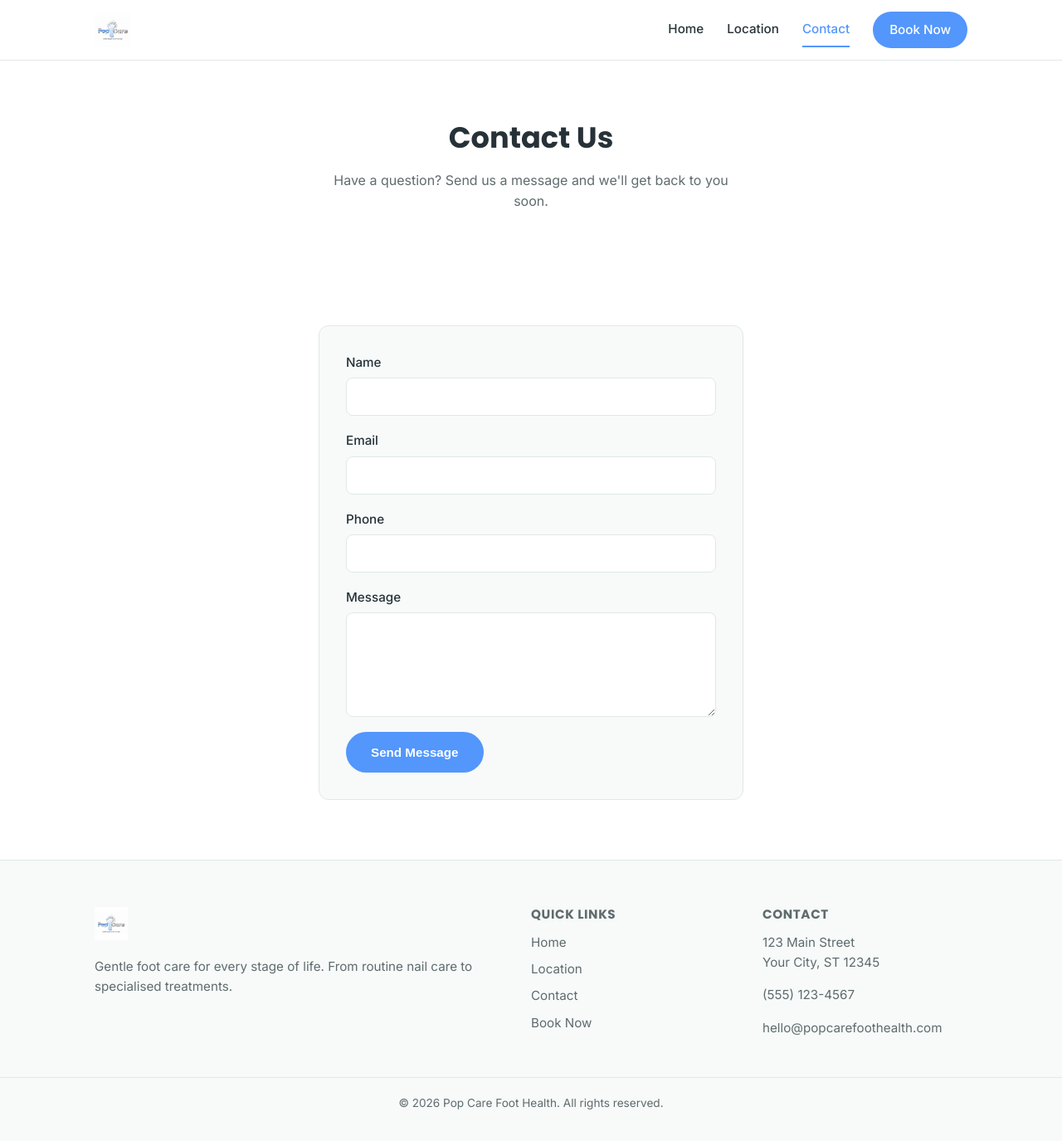
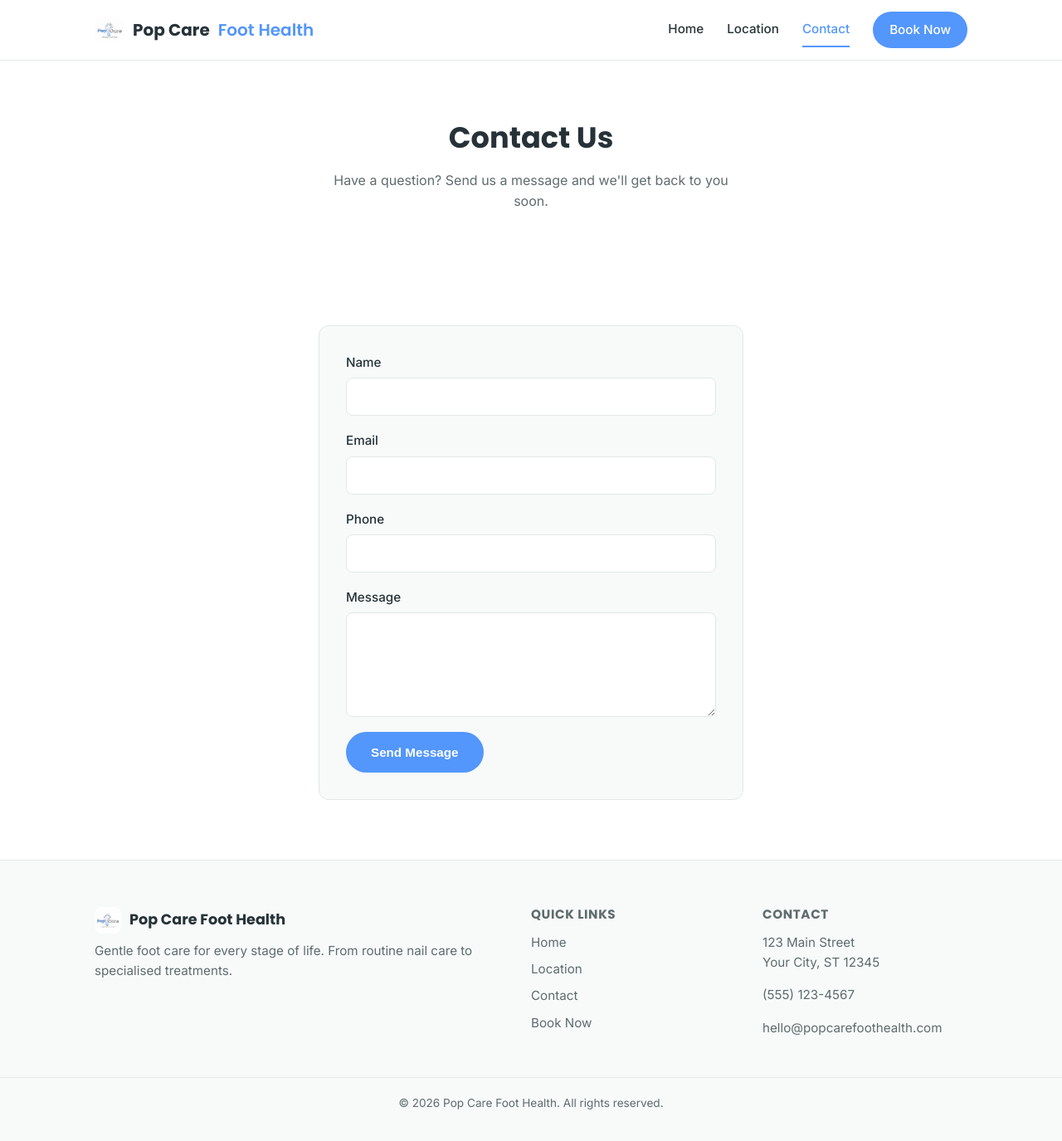
Before and after one commit to Pop-Care-Foot-Health/pop-care-foot-health.github.io, a Jekyll site: the page built from contact.html, in a window 1280 px wide and 1375 px high. Shown: the whole window at 83% size. Built offline with Jekyll 4.4.1, drawn with Linux system fonts in a browser that asks for light colours.

Commit message:
Pair logo image with wordmark instead of standalone image
The square logo file has no transparency and looked out of place
alone in the nav; show it as a small rounded icon next to the
original text logo in the header and footer.

```diff
--- a/_layouts/default.html
+++ b/_layouts/default.html
@@ -15,7 +15,8 @@
   <header class="site-header">
     <div class="container header-inner">
       <a class="logo" href="{{ '/' | relative_url }}">
-        <img src="{{ '/assets/images/logo.png' | relative_url }}" alt="Pop Care Foot Health" class="logo-img">
+        <img src="{{ '/assets/images/logo.png' | relative_url }}" alt="" class="logo-img">
+        Pop Care <span>Foot Health</span>
       </a>
 
       <button class="nav-toggle" aria-label="Toggle menu" aria-expanded="false">
@@ -38,7 +39,7 @@
   <footer class="site-footer">
     <div class="container footer-inner">
       <div class="footer-col">
-        <img src="{{ '/assets/images/logo.png' | relative_url }}" alt="Pop Care Foot Health" class="footer-logo-img">
+        <h3><img src="{{ '/assets/images/logo.png' | relative_url }}" alt="" class="footer-logo-img">Pop Care Foot Health</h3>
         <p>Gentle foot care for every stage of life. From routine nail care to specialised treatments.</p>
       </div>
       <div class="footer-col">
--- a/assets/css/style.css
+++ b/assets/css/style.css
@@ -62,18 +62,33 @@ a:hover { color: var(--color-primary-dark); }
 .logo {
   display: flex;
   align-items: center;
+  gap: 10px;
+  font-family: var(--font-heading);
+  font-weight: 700;
+  font-size: 1.25rem;
+  color: var(--color-text);
+}
+
+.logo span {
+  color: var(--color-primary);
+  font-weight: 600;
 }
 
 .logo-img {
-  height: 44px;
-  width: auto;
+  height: 36px;
+  width: 36px;
+  border-radius: 8px;
+  object-fit: cover;
   display: block;
 }
 
 .footer-logo-img {
-  height: 40px;
-  width: auto;
-  margin-bottom: 12px;
+  height: 32px;
+  width: 32px;
+  border-radius: 8px;
+  object-fit: cover;
+  margin-right: 10px;
+  vertical-align: middle;
 }
 
 .site-nav {
```
